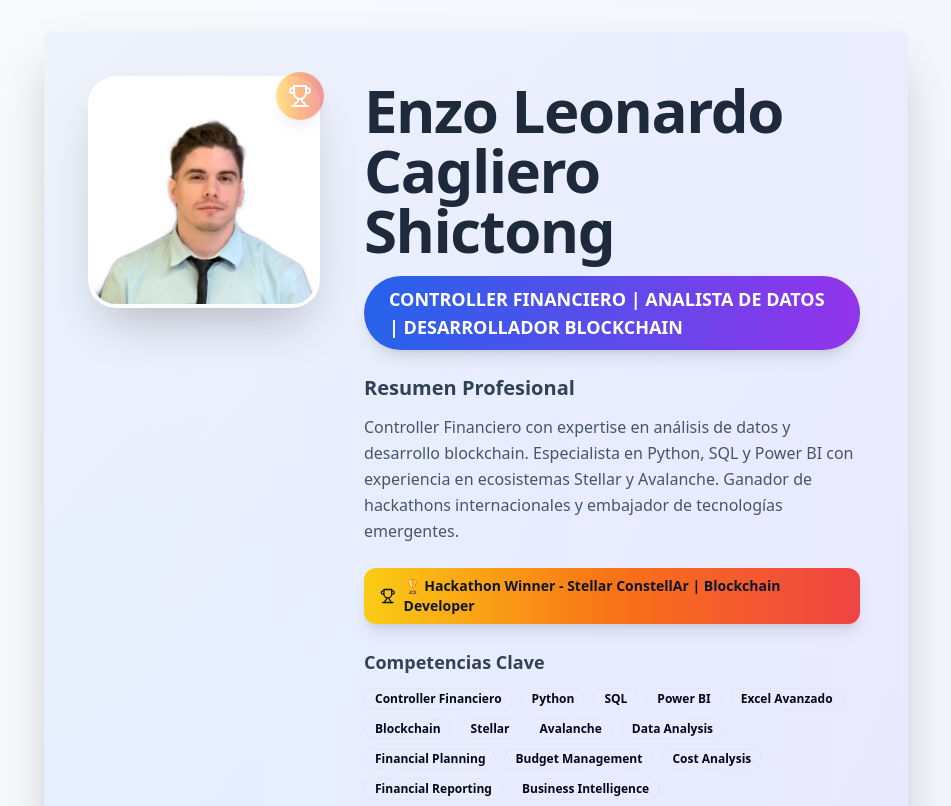
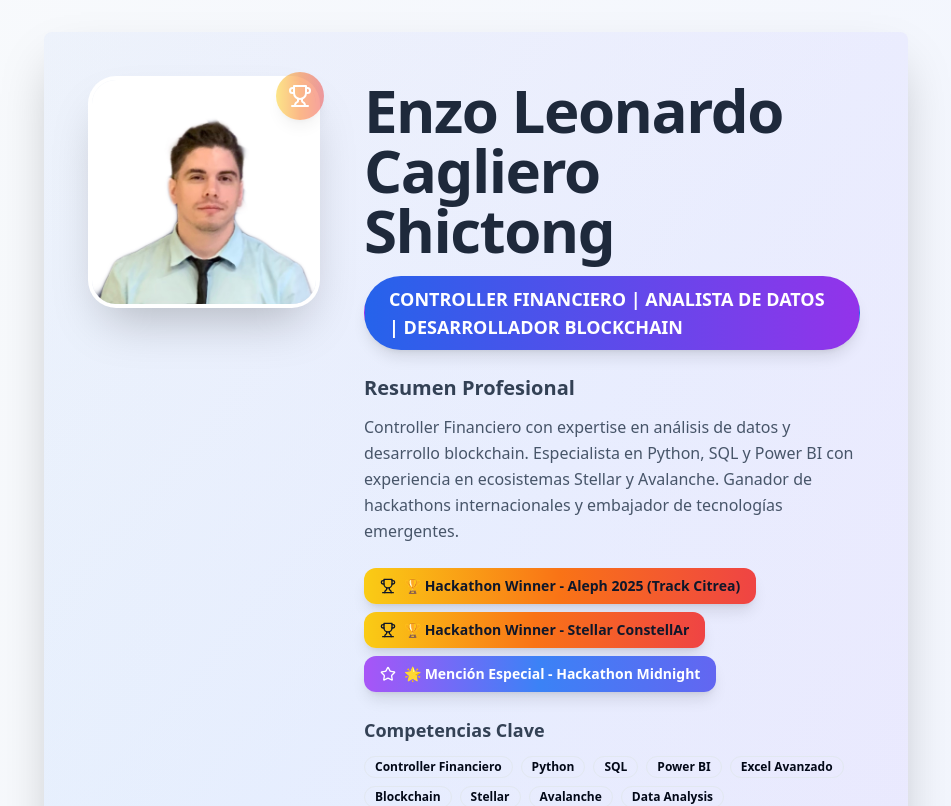
Before and after one commit to leocagli/cagli-cv-resume, a React (Vite) app: page / in a window 1280 px wide. Shown: the top 806 px of the page, without its empty margins (164-1115 px from the left). Built offline with nearby package versions, Linux system fonts and the light colour scheme.

Commit message:
Add hackathon wins
Added wins for Aleph 2025 (Citrea track) and Midnight Hackathon (special mention).

```diff
--- a/src/components/ProfileHeader.tsx
+++ b/src/components/ProfileHeader.tsx
@@ -42,7 +42,7 @@ const ProfileHeader = () => {
 
                 {/* Keywords for ATS */}
                 <div className="hidden">
-                  <span>Controller, Analista Financiero, Python, SQL, Power BI, Blockchain, Stellar, Avalanche, Excel, Finanzas, Buenos Aires, Argentina, Data Analysis, Financial Controller, Business Intelligence, Cryptocurrency, DeFi, Smart Contracts, Financial Planning, Budget Management, Cost Analysis, Financial Reporting</span>
+                  <span>Controller, Analista Financiero, Python, SQL, Power BI, Blockchain, Stellar, Avalanche, Excel, Finanzas, Buenos Aires, Argentina, Data Analysis, Financial Controller, Business Intelligence, Cryptocurrency, DeFi, Smart Contracts, Financial Planning, Budget Management, Cost Analysis, Financial Reporting, Hackathon Winner, Aleph 2025, Citrea, Midnight, ConstellAr, Blockchain Developer, Innovation, Problem Solving</span>
                 </div>
               </div>
 
@@ -56,10 +56,20 @@ const ProfileHeader = () => {
                 </p>
               </div>
 
-              {/* Hackathon Winner Highlight */}
-              <div className="inline-flex items-center gap-2 bg-gradient-to-r from-yellow-400 via-orange-500 to-red-500 text-slate-900 px-4 py-2 rounded-xl font-semibold text-sm shadow-lg mb-6">
-                <Trophy size={16} />
-                🏆 Hackathon Winner - Stellar ConstellAr | Blockchain Developer
+              {/* Hackathon Achievements */}
+              <div className="space-y-2 mb-6">
+                <div className="inline-flex items-center gap-2 bg-gradient-to-r from-yellow-400 via-orange-500 to-red-500 text-slate-900 px-4 py-2 rounded-xl font-semibold text-sm shadow-lg">
+                  <Trophy size={16} />
+                  🏆 Hackathon Winner - Aleph 2025 (Track Citrea)
+                </div>
+                <div className="inline-flex items-center gap-2 bg-gradient-to-r from-yellow-400 via-orange-500 to-red-500 text-slate-900 px-4 py-2 rounded-xl font-semibold text-sm shadow-lg">
+                  <Trophy size={16} />
+                  🏆 Hackathon Winner - Stellar ConstellAr
+                </div>
+                <div className="inline-flex items-center gap-2 bg-gradient-to-r from-purple-500 via-blue-500 to-indigo-500 text-white px-4 py-2 rounded-xl font-semibold text-sm shadow-lg">
+                  <Star size={16} />
+                  🌟 Mención Especial - Hackathon Midnight
+                </div>
               </div>
 
               {/* Core Skills */}
```
